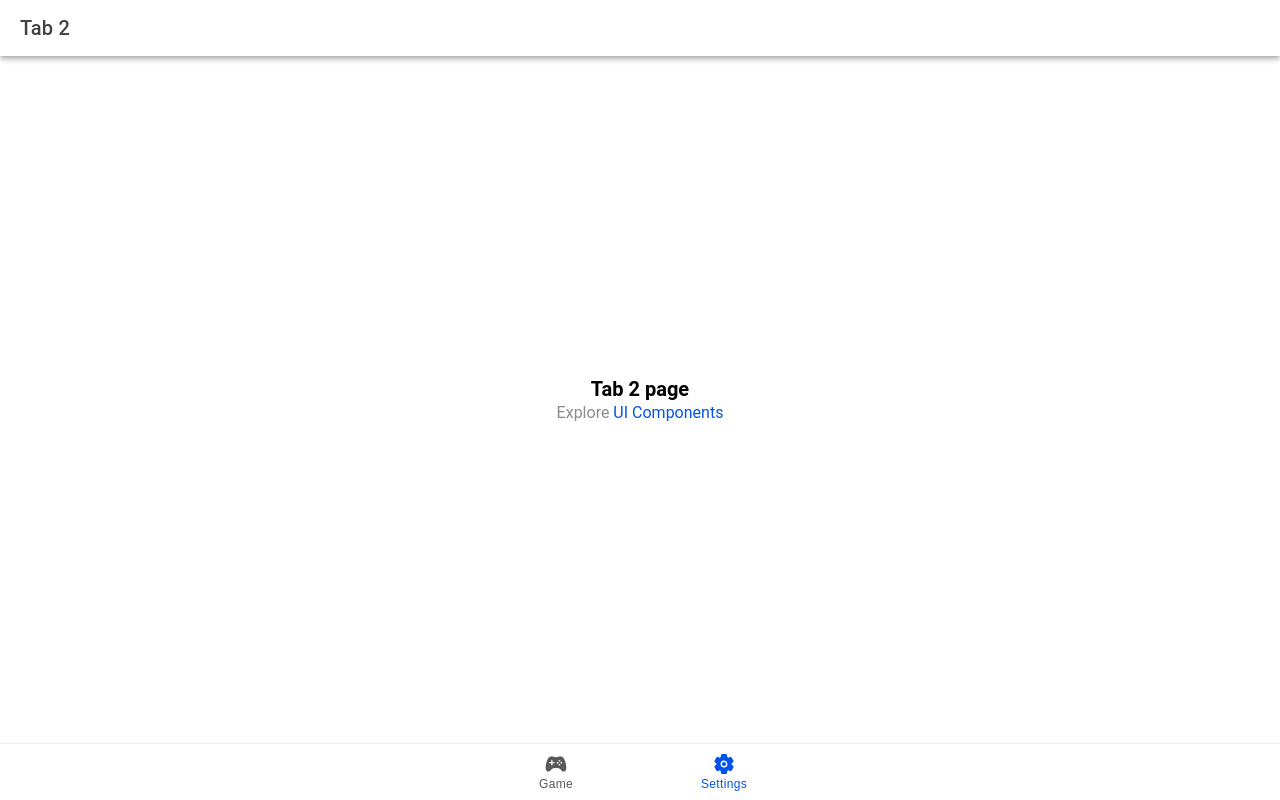
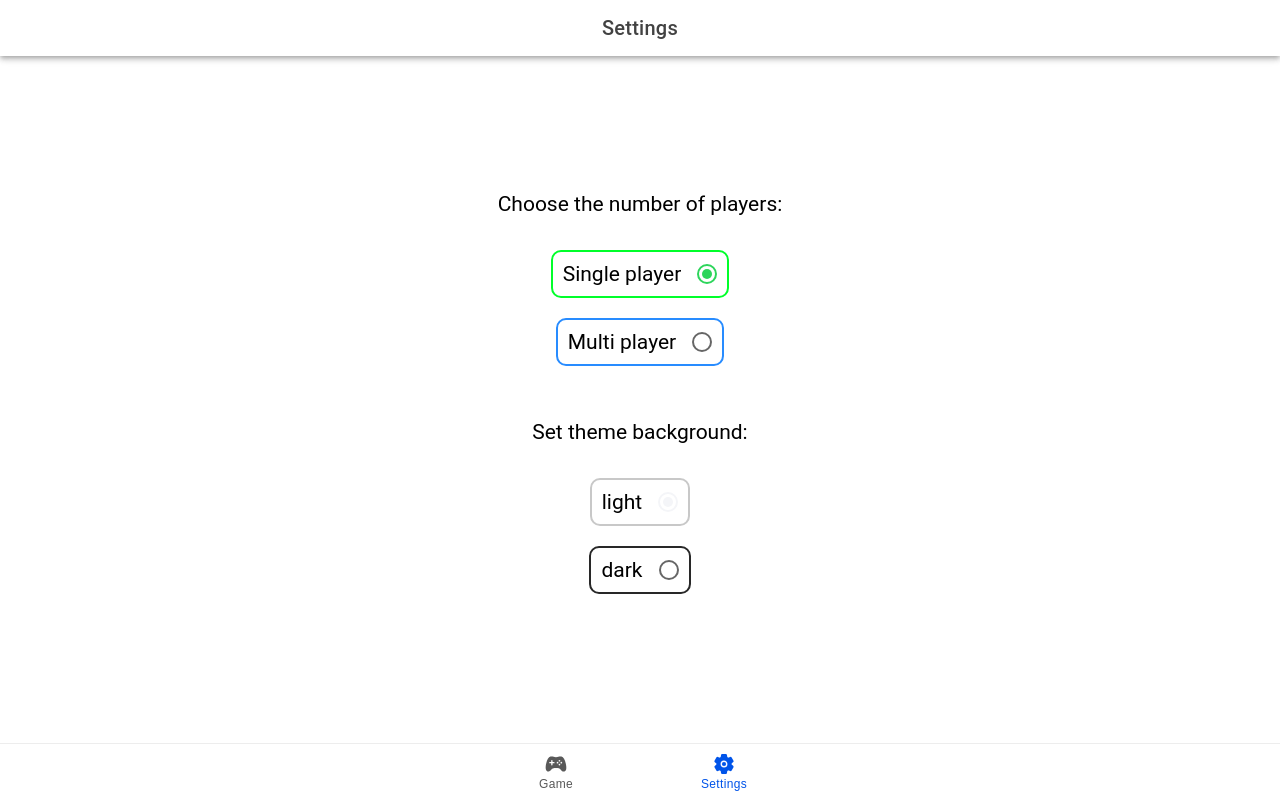
Before and after one commit to erikthegamer1242/legendary-tic-tac-toe, a React (Vite) app: page /tab2 in a window 1280 px wide. Built offline with nearby package versions, Linux system fonts and the light colour scheme.

Commit message:
Added settings screen
Radio buttons for single or multi player and for theme (dark or light)

```diff
--- a/src/App.tsx
+++ b/src/App.tsx
@@ -46,6 +46,7 @@ import '@ionic/react/css/palettes/dark.system.css';
 /* Theme variables */
 import './theme/variables.css';
 import './theme/ticktactoe.css';
+import Settings from './pages/Settings';
 
 setupIonicReact();
 
--- /dev/null
+++ b/src/pages/Settings.css
@@ -0,0 +1,50 @@
+/* class center a div */
+.center {
+    text-align: center;
+    align-items: center;
+    justify-content: center;
+    display: flex;
+    flex-direction: column;
+    height: 100%;
+}
+.radio-group {
+    display: flex;
+    flex-direction: column;
+    align-items: center;
+    justify-content: center;
+    margin-top: 20px;
+    /* big font */
+    font-size: 1.5em;
+
+}
+
+.singleplayer
+{
+    border: 2px solid rgb(0, 255, 42);
+    padding: 10px;
+    margin: 10px;
+    border-radius: 10px;
+}
+
+.multiplayer
+{
+    border: 2px solid rgb(40, 140, 255);
+    padding: 10px;
+    margin: 10px;
+    border-radius: 10px;
+}
+.white
+{
+    border: 2px solid rgb(200, 200, 200);
+    padding: 10px;
+    margin: 10px;
+    border-radius: 10px;
+}
+
+.black
+{
+    border: 2px solid rgb(40, 40, 40);
+    padding: 10px;
+    margin: 10px;
+    border-radius: 10px;
+}
--- /dev/null
+++ b/src/pages/Settings.jsx
@@ -0,0 +1,74 @@
+import React from 'react';
+import { IonRadio, IonRadioGroup } from '@ionic/react';
+import './Settings.css';
+
+function Example() {
+    return (
+        <div>
+      <IonRadioGroup allowEmptySelection={false} value="single" class='radio-group'>
+        <div>Choose the number of players:</div>
+        <br/>
+        <div className='singleplayer'>
+            <IonRadio aria-label="Success" color="success" value="single">Single player</IonRadio>
+        <br/>
+
+        </div>
+        <div className='multiplayer'>
+            <IonRadio value="multi">Multi player</IonRadio>
+        <br/>
+        </div>
+        <br/>
+      </IonRadioGroup>
+
+      <IonRadioGroup allowEmptySelection={false} value="white" class='radio-group'>
+        <div>Set theme background:</div>
+        <br/>
+        <div className='white'>
+            <IonRadio aria-label="whitebg" color="light" value="white">light</IonRadio>
+        <br/>
+
+        </div>
+        <div className='black'>
+            <IonRadio aria-label="blackbg" color="dark" value="black">dark</IonRadio>
+        <br/>
+        </div>
+        <br/>
+
+      </IonRadioGroup>
+      </div>
+    );
+  }
+
+export default class Settings extends React.Component
+{
+    constructor(props)
+    {
+        super(props);
+        this.state = {
+            matchID: 0
+        };
+
+        this.newGame = this.newGame.bind(this);
+    }
+
+    newGame(size)
+    {
+        this.setState((prevState) => ({
+            boardSize: size,
+            matchID: prevState.matchID+1
+        }));
+    }
+
+    detectHeight() {
+        console.log(document.getElementById("gameIonPage").offsetHeight)
+    }
+
+    render()
+    {
+        return (
+            <div className="center">
+                <Example />
+            </div>
+        );
+    }
+}
--- a/src/pages/Tab2.css
+++ b/src/pages/Tab2.css
@@ -0,0 +1,3 @@
+.settings-title {
+    text-align: center;
+}
--- a/src/pages/Tab2.tsx
+++ b/src/pages/Tab2.tsx
@@ -1,22 +1,23 @@
 import { IonContent, IonHeader, IonPage, IonTitle, IonToolbar } from '@ionic/react';
 import ExploreContainer from '../components/ExploreContainer';
 import './Tab2.css';
-
+import Settings from './Settings';
 const Tab2: React.FC = () => {
   return (
     <IonPage>
       <IonHeader>
         <IonToolbar>
-          <IonTitle>Tab 2</IonTitle>
+          <IonTitle className='settings-title'>Settings</IonTitle>
         </IonToolbar>
       </IonHeader>
-      <IonContent fullscreen>
+      <IonContent className="ion-padding stretch-to-bottom">
+          <Settings />
         <IonHeader collapse="condense">
           <IonToolbar>
             <IonTitle size="large">Tab 2</IonTitle>
           </IonToolbar>
         </IonHeader>
-        <ExploreContainer name="Tab 2 page" />
+        {/* <ExploreContainer name="Tab 2 page" /> */}
       </IonContent>
     </IonPage>
   );
```
Also changed, not shown: src/pages/Game.jsx (added, +47 -0 lines).
